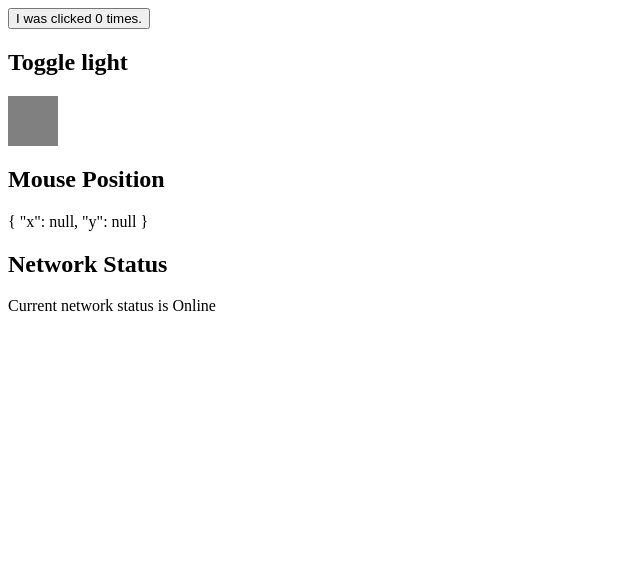
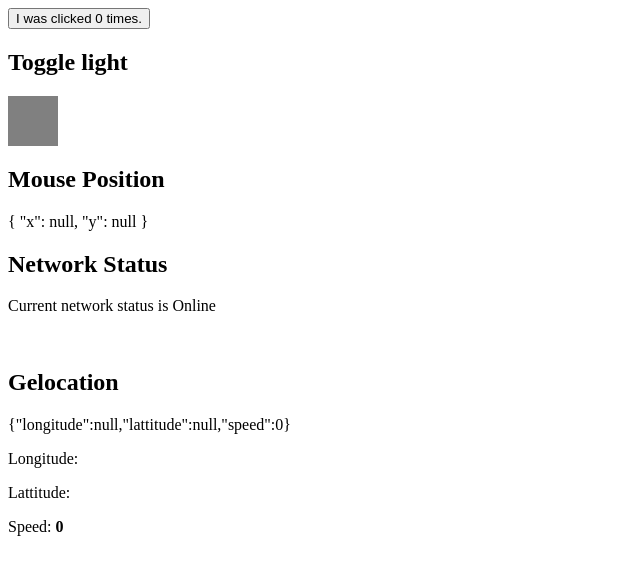
Before and after one commit to indresh44/react-hooks-intro, a React (Create React App) app: page / in a window 1280 px wide. Shown: the top 574 px of the page, without its empty margins (0-640 px from the left). Built offline with nearby package versions, Linux system fonts and the light colour scheme; no server answers.

Commit message:
navigator geolocation added

```diff
--- a/src/App.js
+++ b/src/App.js
@@ -1,5 +1,10 @@
 import React, { useState, useEffect } from "react";
 
+const initialLocation = {
+  longitude: null,
+  lattitude: null,
+  speed: 0
+}
 
 function App() {
 
@@ -9,17 +14,20 @@ function App() {
   const [index, setIndex] = useState(0)
   const [mousePosition, setMousePosition] = useState({ x: null, y: null})
   const [netStatus, setNetStatus] = useState(window.navigator.onLine)
+  const [location, setLocation] = useState(initialLocation)
 
   useEffect(() => {
     document.title = `You have clicked ${count} times`;
     window.addEventListener('mousemove', handleMouseMove);
     window.addEventListener('online', handleOnline);
     window.addEventListener('offline', handleOffline)
+    const watchId = navigator.geolocation.watchPosition(handleLocation)
 
     return () => {
       window.removeEventListener('mousemove', handleMouseMove);
       window.removeEventListener('online', handleOnline);
-      window.removeEventListener('offline', handleOffline)
+      window.removeEventListener('offline', handleOffline);
+      navigator.geolocation.clearWatch(watchId);
     }
   }, [count]); // remove count and make it empty box, and see the page title.
 
@@ -46,6 +54,15 @@ function App() {
     setNetStatus(window.navigator.onLine)
   }
 
+  const handleLocation = event => {
+    setLocation({
+      ...location,
+      longitude : event.coords.longitude,
+      latitude : event.coords.latitude,
+      speed : event.coords.speed
+    })
+  }
+
   return (
     <>
     <button onClick={incrementCounter}>
@@ -68,7 +85,13 @@ function App() {
 
     <h2>Network Status</h2>
     <p>Current network status is {netStatus ? "Online" : "Offline"}</p>
+    <br />
 
+    <h2>Gelocation</h2>
+    {JSON.stringify(location)}
+    <p>Longitude: <strong>{location.longitude}</strong></p>
+    <p>Lattitude: <strong>{location.latitude}</strong></p>
+    <p>Speed: <strong>{location.speed ? location.speed : '0'}</strong></p>
     </>
 
   );
```
